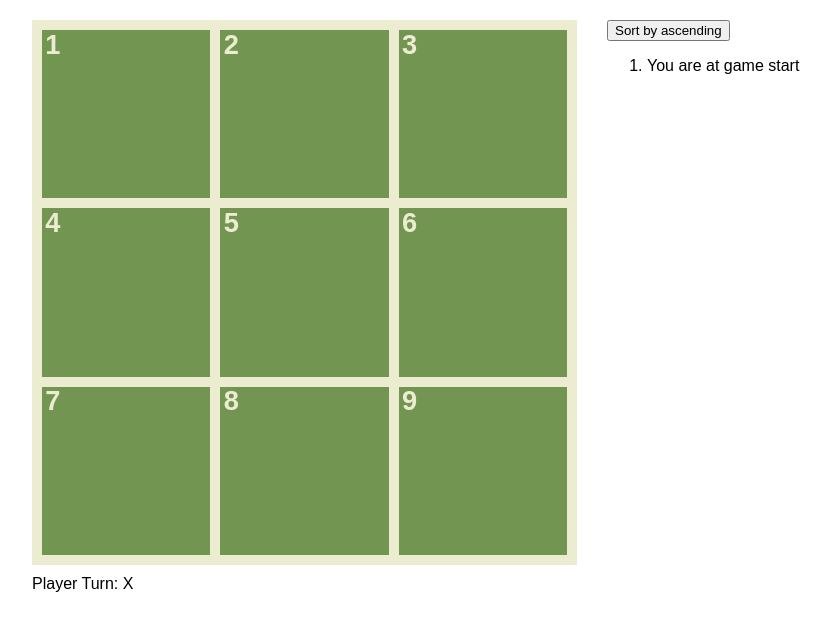
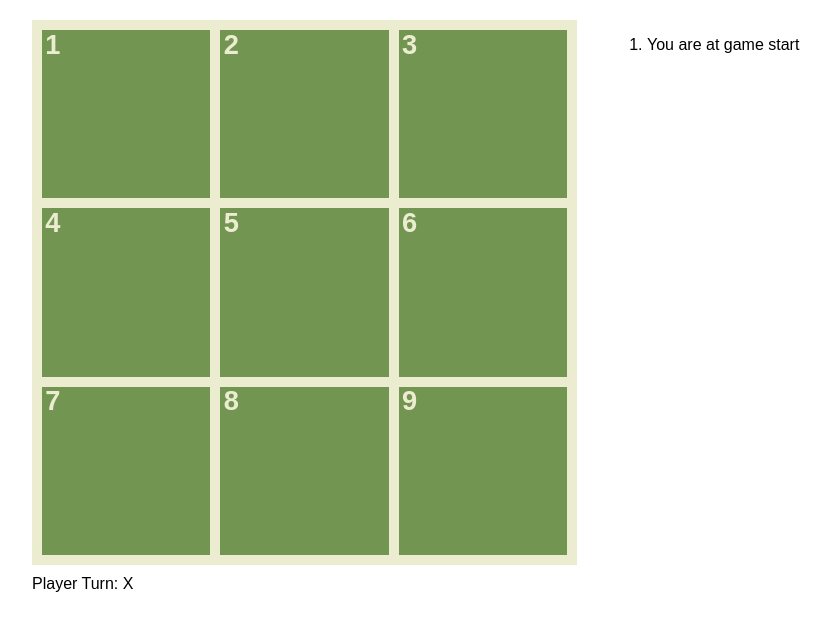
Before and after one commit to HammyPig/react-tic-tac-toe, a React (Create React App) app: page / in a window 1280 px wide. Shown: the top 630 px of the page, without its empty margins (58-889 px from the left). Built offline with nearby package versions, Linux system fonts and the light colour scheme.

Commit message:
feat: remove sorting functionality for turn history

```diff
--- a/src/Game.jsx
+++ b/src/Game.jsx
@@ -6,7 +6,6 @@ export default function Game() {
   const [boardSquaresHistory, setBoardSquaresHistory] = useState([Array(9).fill(null)]);
   const [playerActionHistory, setPlayerActionHistory] = useState([]);
   const [turnNumber, setTurnNumber] = useState(0);
-  const [isTurnHistoryInAscendingOrder, setIsTurnHistoryInAscendingOrder] = useState(true);
 
   function handlePlay(cellId) {
     const player = gameUtils.getPlayerTurn(turnNumber);
@@ -19,10 +18,6 @@ export default function Game() {
 
     const nextTurnNumber = turnNumber + 1;
     setTurnNumber(nextTurnNumber);
-  }
-
-  function handleToggleTurnHistorySortOrder() {
-    setIsTurnHistoryInAscendingOrder(!isTurnHistoryInAscendingOrder);
   }
 
   const boardSquares = boardSquaresHistory[turnNumber];
@@ -90,9 +85,6 @@ export default function Game() {
     statusMessage = "Player Turn: " + gameUtils.getPlayerTurn(turnNumber);
   }
 
-  const orderedTurnsTakenList = isTurnHistoryInAscendingOrder ? turnsTakenList : [...turnsTakenList].reverse();
-  const turnHistorySortButtonText = "Sort by " + (isTurnHistoryInAscendingOrder ? "ascending" : "descending");
-
   return (
     <div className="block game" style={{"flexDirection": "row"}}>
       <div className="block">
@@ -105,10 +97,7 @@ export default function Game() {
       </div>
       <div className="block">
         <div className="game-info">
-          <button onClick={handleToggleTurnHistorySortOrder}>
-            {turnHistorySortButtonText}
-          </button>
-          <ol>{orderedTurnsTakenList}</ol>
+          <ol>{turnsTakenList}</ol>
         </div>
       </div>
     </div>
```
